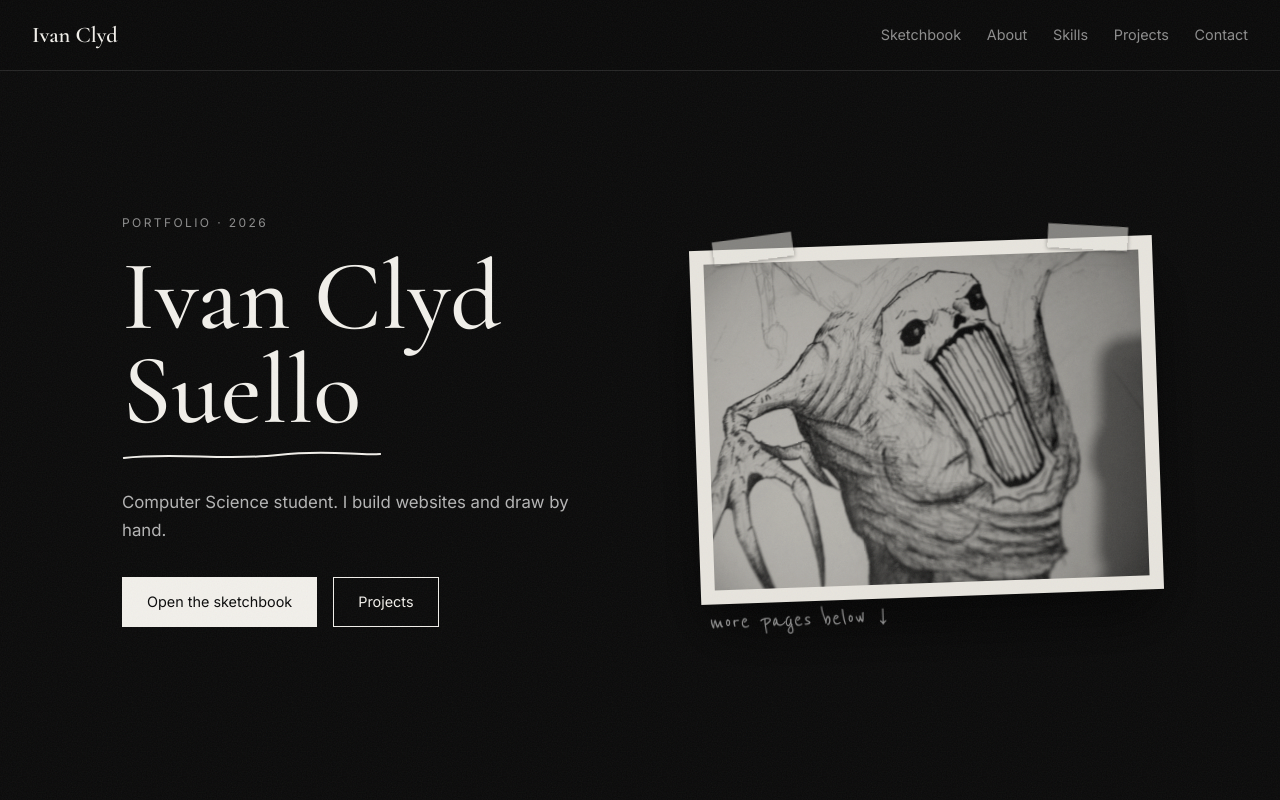
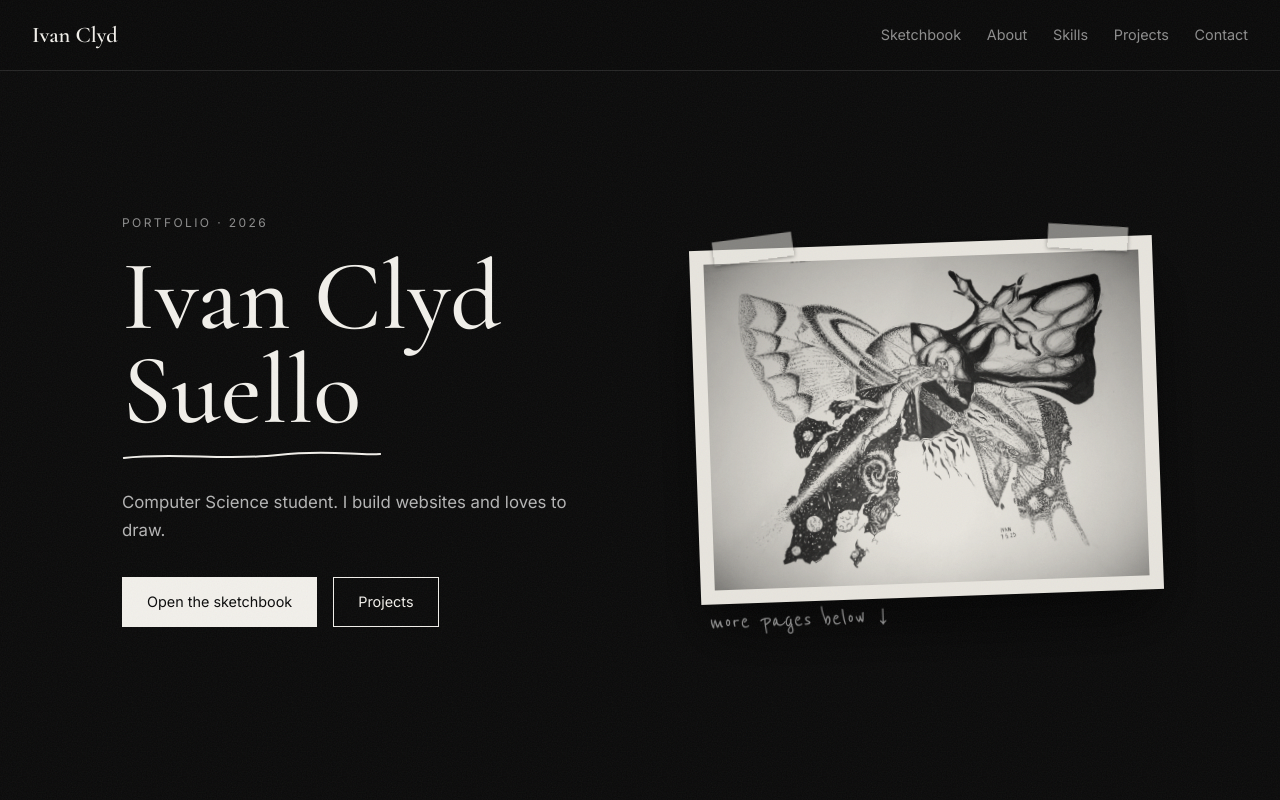
Before and after one commit to kuraido02/my-portfolio, a React (Vite) app: page / in a window 1280 px wide. Shown: the top 800 px of the page. Built offline with nearby package versions, Linux system fonts and the light colour scheme.

Commit message:
replaced the image and the bio in hero.jsx

```diff
--- a/src/components/Hero.jsx
+++ b/src/components/Hero.jsx
@@ -24,7 +24,7 @@ function Hero() {
           <path d="M2 8 C 60 2, 120 11, 180 5 S 270 6, 298 4" pathLength="1" />
         </svg>
         <p className="subtitle">
-          Computer Science student. I build websites and draw by hand.
+          Computer Science student. I build websites and loves to draw.
         </p>
         <div className="buttons">
           <a href="#sketchbook" className="btn">Open the sketchbook</a>
@@ -34,7 +34,7 @@ function Hero() {
 
       <div className="sheet" ref={sheetRef}>
         <img
-          src="/art/creature-sketch.jpg"
+          src="/art/cosmic-wing.JPG"
           alt="Drawing of a creature with a wide open mouth"
         />
         <span className="note">more pages below ↓</span>
```
